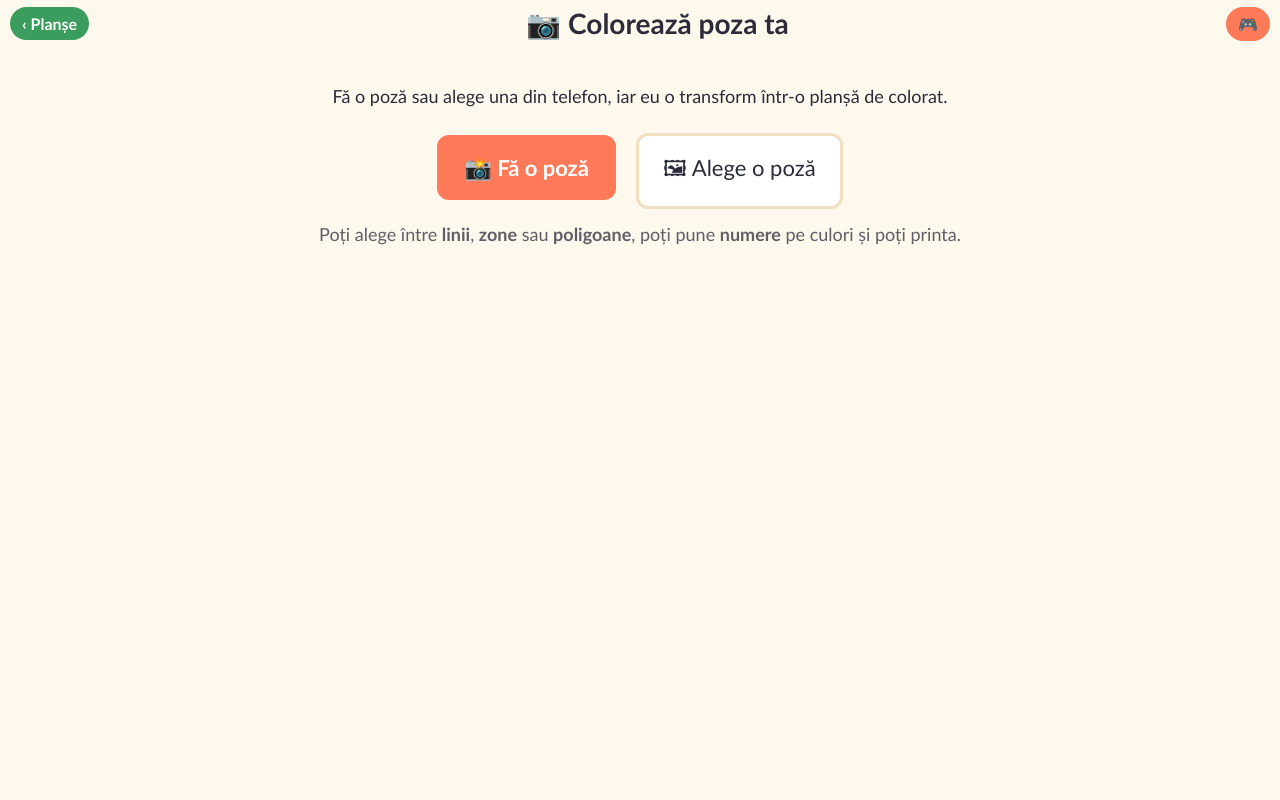
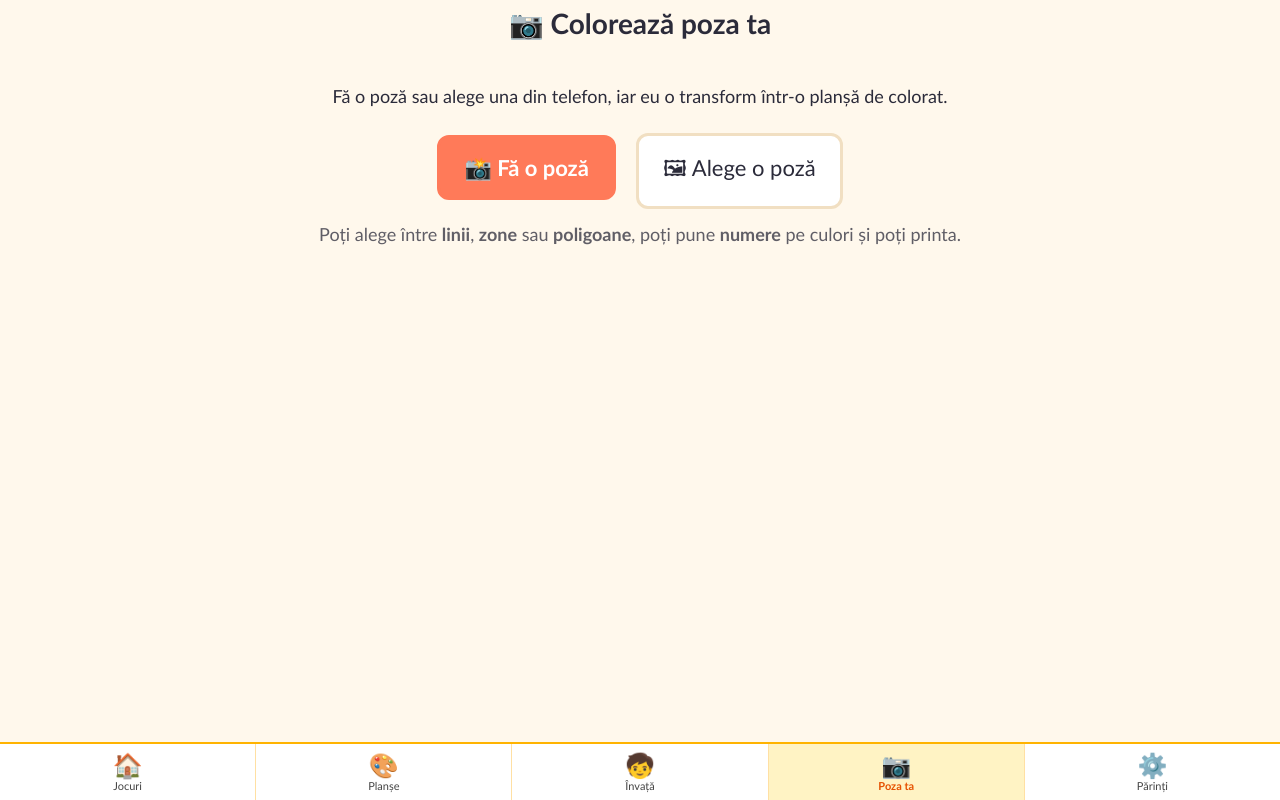
Before and after one commit to dan-tal/game, a plain HTML site: page colorat/web/poza.html in a window 1280 px wide. Drawn offline with Linux system fonts and the light colour scheme.

Commit message:
Colorat: meniu de jos ca in aplicatie (jocuri, planse, invata, poza, parinti); linkurile de sus sterse
Co-Authored-By: Claude Sonnet 5.5 <noreply@anthropic.com>

```diff
--- /dev/null
+++ b/colorat/web/nav.css
@@ -0,0 +1,14 @@
+/* meniul de jos, la fel ca in aplicatia principala (vezi nav.js) */
+:root{--nav-h:calc(58px + env(safe-area-inset-bottom,0px))}
+body{padding-bottom:var(--nav-h)!important}
+#app{height:calc(100dvh - var(--nav-h))!important}
+#bottomNav{position:fixed;left:0;right:0;bottom:0;display:flex;background:#fff;border-top:2px solid #ffb300;
+ padding-bottom:env(safe-area-inset-bottom,0px);z-index:5;font-family:"Trebuchet MS",system-ui,sans-serif;-webkit-user-select:none;user-select:none}
+#bottomNav a{flex:1 1 0;min-width:0;min-height:56px;display:flex;flex-direction:column;align-items:center;justify-content:center;
+ padding:4px 0;color:#444;text-decoration:none}
+#bottomNav a+a{border-left:1px solid #ffe0a3}
+#bottomNav a:active{background:#fff3c4}
+#bottomNav a.on{background:#fff3c4;color:#e65100;font-weight:bold}
+#bottomNav .ic{font-size:24px;line-height:1}
+#bottomNav .lb{font-size:11px;margin-top:2px;white-space:nowrap}
+@media print{#bottomNav{display:none}body{padding-bottom:0!important}}
--- /dev/null
+++ b/colorat/web/nav.js
@@ -0,0 +1,14 @@
+// Meniul de jos al sectiunii Colorat: <script src="nav.js" data-active="planse"> (planse | invata | poza)
+(function () {
+  var me = document.currentScript, active = me && me.getAttribute('data-active');
+  var items = [
+    ['/', '🏠', 'Jocuri'], ['index.html', '🎨', 'Planșe', 'planse'], ['invata.html', '🧒', 'Învață', 'invata'],
+    ['poza.html', '📷', 'Poza ta', 'poza'], ['/admin.html', '⚙️', 'Părinți']
+  ];
+  var l = document.createElement('link'); l.rel = 'stylesheet'; l.href = 'nav.css'; document.head.appendChild(l);
+  var nav = document.createElement('nav'); nav.id = 'bottomNav'; nav.setAttribute('aria-label', 'Meniu');
+  nav.innerHTML = items.map(function (i) {
+    return '<a href="' + i[0] + '"' + (i[3] && i[3] === active ? ' class="on" aria-current="page"' : '') + '><span class="ic">' + i[1] + '</span><span class="lb">' + i[2] + '</span></a>';
+  }).join('');
+  document.body.appendChild(nav);
+})();
--- a/colorat/web/poza.css
+++ b/colorat/web/poza.css
@@ -10,7 +10,7 @@ button.on{background:var(--ok);border-color:var(--ok);color:#fff}
 .hint{font-size:15px;opacity:.75;margin:6px 0}
 .row{display:flex;flex-wrap:wrap;gap:8px;justify-content:center;margin:6px 0}
 
-#top{flex:0 0 auto;display:flex;align-items:center;justify-content:space-between;gap:8px;padding:6px 10px;padding-top:max(6px,env(safe-area-inset-top))}
+#top{flex:0 0 auto;display:flex;align-items:center;justify-content:center;gap:8px;padding:6px 10px;padding-top:max(6px,env(safe-area-inset-top))}
 #top h1{margin:0;font-size:clamp(17px,4.6vw,28px);text-align:center}
 .hb{font-size:16px;padding:7px 12px;border-radius:18px;color:#fff;text-decoration:none;font-weight:bold;white-space:nowrap}
 
--- a/colorat/web/poza.html
+++ b/colorat/web/poza.html
@@ -10,9 +10,7 @@
 <body>
 <div id="app">
  <header id="top">
-  <a class="hb" href="./" style="background:#3a9d5d">‹ Planșe</a>
   <h1>📷 Colorează poza ta</h1>
-  <a class="hb" href="/" style="background:#ff7a59">🎮</a>
  </header>
 
  <section id="start" class="scr on">
@@ -87,5 +85,6 @@
 <div id="busy" hidden>🎨 Se lucrează…</div>
 <div id="printarea"></div>
 <script src="poza.js"></script>
+<script src="nav.js" data-active="poza"></script>
 </body>
 </html>
```
Also changed, not shown: colorat/web/index.html (+1 -1 lines), colorat/web/invata.html (+1 -2 lines).
